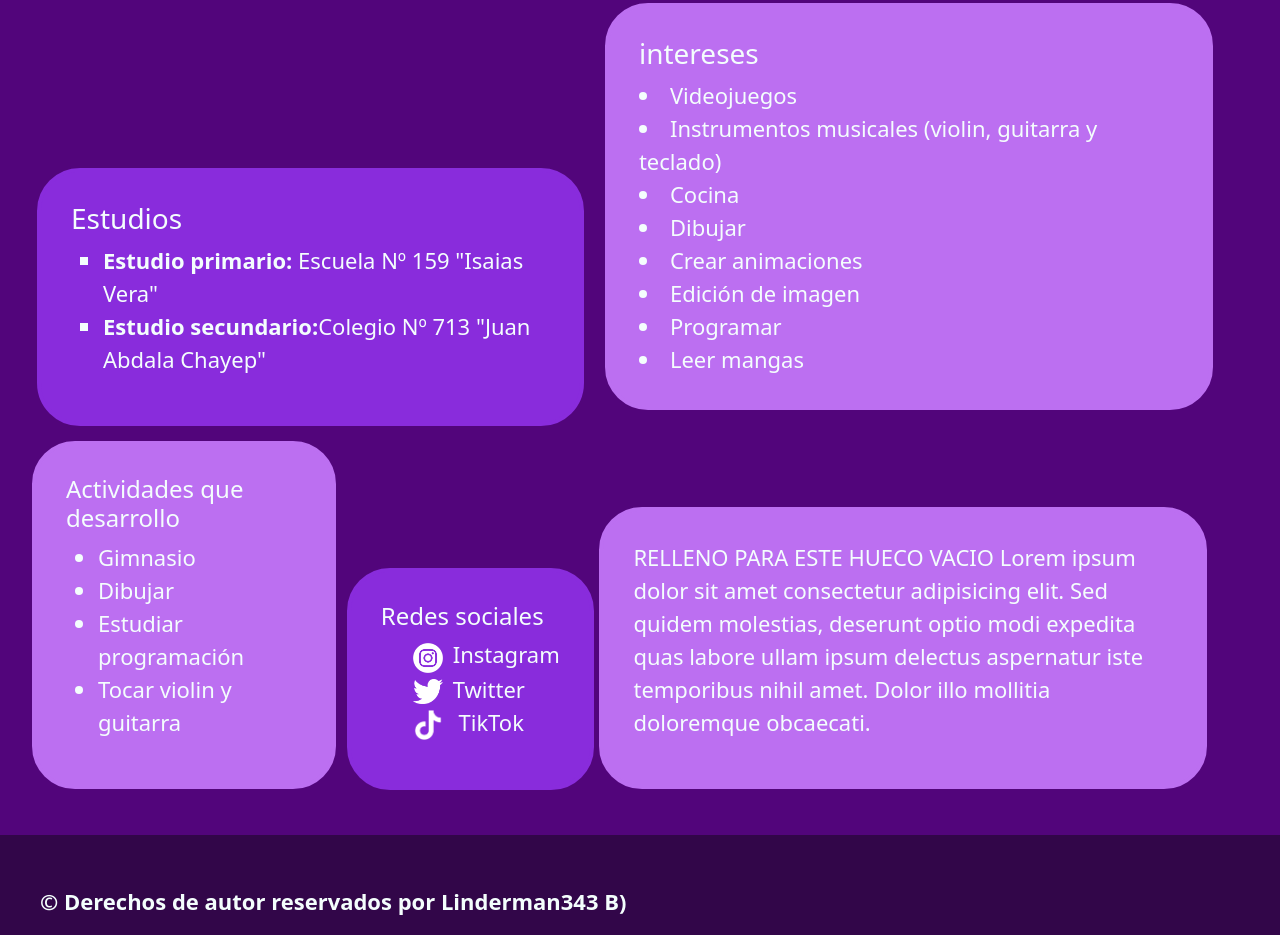
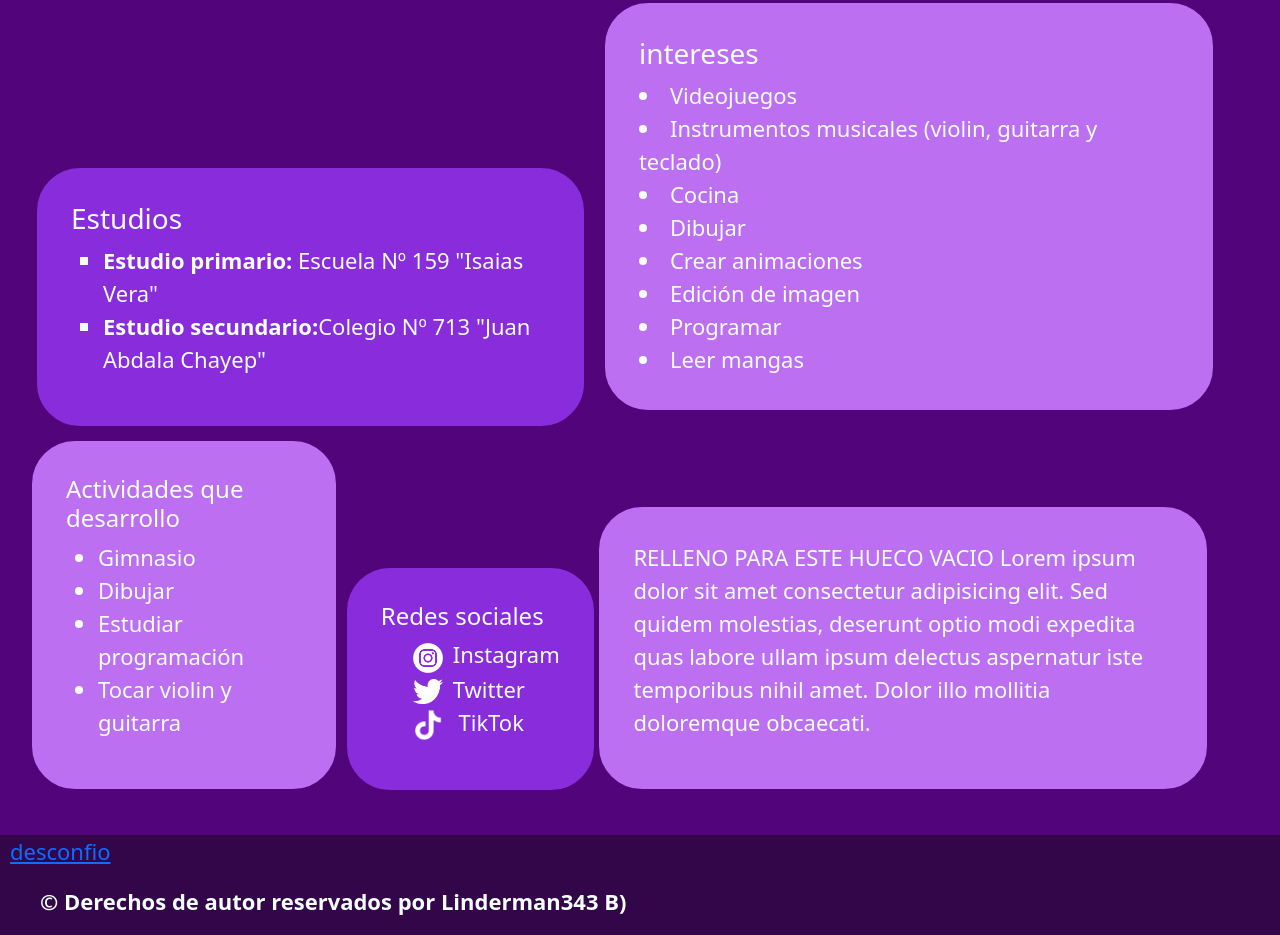
Before and after one commit to Linderman343/Leo-pro-info, a plain HTML site: page index.html in a window 1280 px wide. Shown: the part 617-1552 px from the top of the page. Drawn offline with Linux system fonts and the light colour scheme.

Commit message:
Update index.html

```diff
--- a/index.html
+++ b/index.html
@@ -4,7 +4,6 @@
     <meta charset="UTF-8">
     <meta http-equiv="X-UA-Compatible" content="IE=edge">
     <meta name="viewport" content="width=device-width, initial-scale=1.0">
-    <link rel="icon" href="kiruto logo.png">
     <link href="css/bootstrap.css" rel="stylesheet" type="text/css">
     <link href="fachero.css" rel="stylesheet" type="text/css">
     <title>Leonel</title>
@@ -97,6 +96,7 @@
 </div>
 <footer>
     <b id="derechos">© Derechos de autor reservados por Linderman343 B)</b>
+    <a href="Desconfio/nashe.html">desconfio</a>
 </footer>
 
 </body>
```
